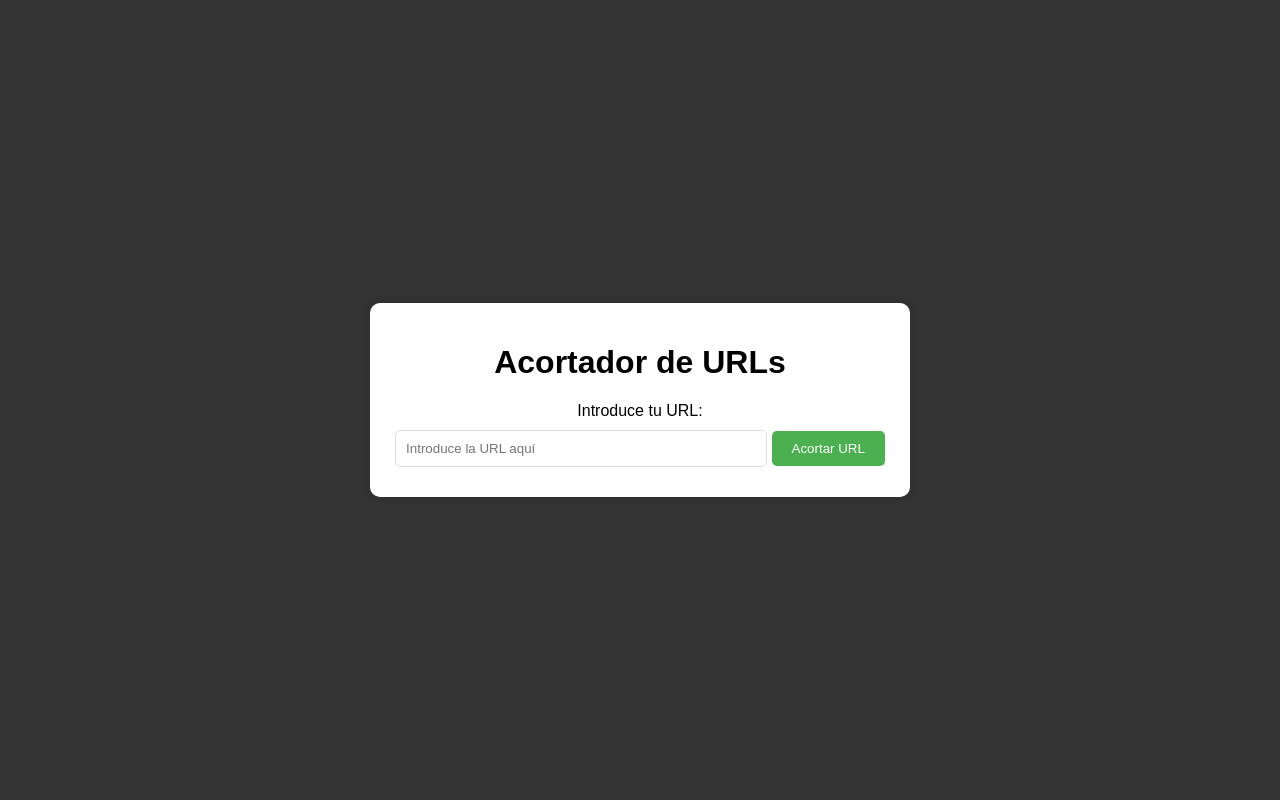
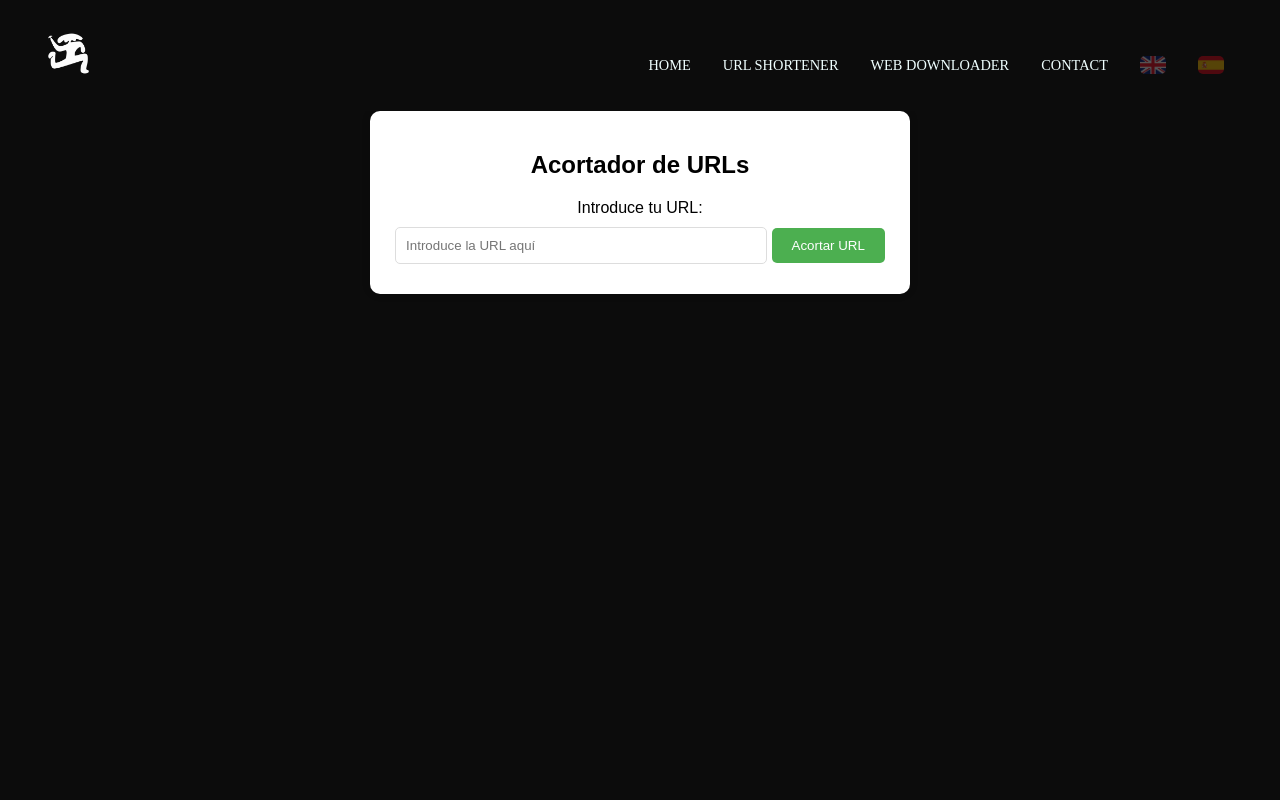
Before and after one commit to sporestudio/web-server, a Flask app: page / in a window 1280 px wide. Run offline with Flask 3, Linux system fonts and the light colour scheme.

Commit message:
style: Modify styles.css
Modify the style file and minor changes in index.html

```diff
--- a/url-shortener/static/style.css
+++ b/url-shortener/static/style.css
@@ -1,30 +1,239 @@
+/**** Theming ****/
+
+/* We can defined variables that can be modified easily */
+
 :root {
 
     /* Palette variables */
 
-    --main-color: #333;
-    --secondary-color: #ffffff;
-    --text-color: #141311;
-    --main-gradient: linear-gradient(135deg, #6a11cb, #2575fc);
+    --main-color: #0C0C0C;
+    --primary-color: #000000;
+    --secondary-color: #00272b;
+    --alternative-color: #00503f;
+    --text-color: #f0ffff;
+    --main-gradient: linear-gradient(24deg, #00272b, #00503f);
 
     /* Fonts variables */
 
-    --font-main: 'Poppins Thin';
-    --font-submain: 'Poppins Semibold';
+    --font-main: 'Larken DEMO bold';
+    --font-submain: 'Poppins Thin';
+    --font-header: 'Poppins Semibold';
     --font-text: 'Poppins Regular';
     --font-figure: 'Poppins Light';
 }
 
 
+/* Styles for the navigation bar */
+
+.nav-container {
+    /*background-color: var(--primary-color);*/
+    display: flex;
+    justify-content: space-between;
+    margin: auto 0;
+    background-color: var(--main-color);
+
+    position: sticky;
+    top: 0;
+}
+
+.logo-container {
+    width: auto;
+    height: auto;
+    padding: 20px 20px;
+    margin-left: 15px;
+}
+
+
+.header-img img {
+    width: 100%;
+    height: auto; /* This config make the header img responsive */
+}
+
+
+.nav-menu{
+    display: flex;
+    list-style: none;
+    justify-content: space-between;
+    margin-top: 6%;
+    margin-right: 40px;
+    width: fit-content;
+}
+
+.nav-menu a {
+    text-decoration: none;
+
+    background-image: linear-gradient(currentColor, currentColor);
+    background-position: 0% 100%;
+    background-repeat: no-repeat;
+    background-size: 0% 2px;
+    transition: background-size .3s; /* We will ensure that the transition of the animation resulting from the gradient has a smooth curve. */
+}
+
+.nav-menu a:hover, a:focus {
+    background-size: 100% 2px;
+}
+
+
+.sub-nav-items {
+    display: none; /*** it will only appear when user hovers the mouse over #sub-nav-button ***/
+    width: 10rem;
+    list-style: none;
+    background-color: var(--primary-color);
+    border-radius: 5px;
+    box-shadow: 0px 1px 2px var(--text-color);
+}
+
+
+.nav-item, .x-nav-item, .sub-nav-item {
+    padding: 0.9em 1em;
+    width: max-content;
+}
+
+.nav-bar-link {
+    font-family: var(--font-header);
+    color: var(--text-color);
+    font-size: 0.9em;
+}
+
+
+.subnav-bar-link {
+    font-family: var(--font-text);
+    color: var(--text-color);
+    font-size: 0.7em;
+}
+
+
+.sub-nav-button:hover > .sub-nav-items { /*** displays sub-nav menu whenever the mouse hovers over #sub-nav-button ***/
+    display: block;
+    position: absolute;
+}
+
+
+.menu-toggle, .menu-icon {
+    display: none;
+}
+
+
+.lang-selector {
+    border-radius: 5px;
+    opacity: 0.3;
+}
+
+
+.lang-selector:hover {
+    opacity: 1;
+    transition: background 0.6s ease, color 0.6s ease;
+}
+
+
+.nav-link {
+    font-family: var(--font-figure);
+    color: var(--text-color);
+}
+
+
+
 body {
     font-family: Arial, sans-serif;
-    display: flex;
-    justify-content: center;
-    align-items: center;
     height: 100vh;
     margin: 0;
     background-color: var(--main-color);
 }
+
+
+/* Main style container. Here we have the main one column distribution */
+
+.container-section {
+    display: flex;
+    flex-direction: column;
+    align-items: center;
+    justify-content: center;
+
+    margin-bottom: 2%;
+}
+
+
+.container-section h1 {
+    display: flex;
+    align-items: center;
+    justify-content: center;
+}
+
+
+.container-section h2 {
+    background-color: var(--primary-color);
+    height: auto;
+    width: auto;
+    padding: 60px 60px;
+    border-radius: 10px;
+
+    display: flex;
+    align-items: center;
+    justify-content: center;
+    margin-bottom: 2%;
+}
+
+
+
+.stretch-section {
+    gap: 5%;
+}
+
+
+.stretch-container {
+    margin-bottom: 2%;
+}
+
+
+/* Flexbox */
+
+.flex-container {
+    display:flex;
+    justify-content: space-between; /* Elements will display in flex mode */
+}
+
+
+.flex-container h2 {
+    margin: 0 15%;
+    display: flex;
+    align-items: center;
+    justify-content: center;
+
+    background-color: var(--primary-color);
+    height: 20%;
+    width: 20%;
+    padding: 2% 2%;
+    border-radius: 10px;
+}
+
+
+
+
+/* Styles related to text boxes */
+
+.text-container {
+    background-color: var(--primary-color);
+    height: 60%;
+    width: 50em;
+    padding: 60px 60px;
+    border-radius: 10px;
+}
+
+ .text-container h3 {
+    font-family: var(--font-submain);
+    font-size: .8em;
+    padding: 10px 0px;
+
+    display: flex;
+    align-items: center;
+    justify-content: center;
+}
+
+
+.text-container p {
+    font-size: .8em;
+}
+
 
 .container {
     text-align: center;
--- a/url-shortener/templates/index.html
+++ b/url-shortener/templates/index.html
@@ -6,7 +6,41 @@
         <title>Acortador de URLs</title>
         <link rel="stylesheet" href="{{ url_for('static', filename='style.css') }}"/>
     </head>
+    <header class="header">
+        <div class="nav-container" id="top">
+            <div class="logo-container">
+                <a href="https://sporestudio.me">
+                    <img src="assets/logo/logo.png" alt="spore-logo" width="67px" height="67px"/>
+                </a>
+            </div>
+            <!--SECTIONS AND NAVIGATION-->
+            <nav>
+
+                <!--Burguer menu-->
+                <input type="checkbox" id="menu-toggle" class="menu-toggle">
+                <label for="menu-toggle" class="menu-icon"><img src="assets/icons/bg-menu.png" alt="bg-menu" width="40px" height="40px"/></label>
+
+                <ul class="nav-menu">
+                    <li class="nav-item"><a href="https://sporestudio.me" class="nav-bar-link">HOME</a></li>
+                    <li class="nav-item"><a href="https://url.sporestudio.me" class="nav-bar-link">URL SHORTENER</a></li>
+                    <li class="nav-item"><a href="https://downs.sporestudio.me" class="nav-bar-link">WEB DOWNLOADER</a></li>
+                    <li class="nav-item"><a href="sites/en/contact.html" class="nav-bar-link">CONTACT</a></li>
+                    <li class="nav-item"> <!-- mostrará una pequeña bandera para cambiar el idioma del sitio web -->
+                        <a class="nav-link" href="index.html">
+                            <img src="assets/flags/flag-uk.jpg" class="lang-selector" alt="bandera de Reino Unido" width="26px" height="18px"/>
+                        </a>
+                    </li>
+                    <li class="nav-item">
+                        <a class="nav-link" href="index-es.html">
+                            <img src="assets/flags/flag-sp.jpg" class="lang-selector" id="lang-selected" alt="bandera de España" width="26px" height="18px"/>
+                        </a>
+                    </li>
+                </ul>
+            </nav>
+        </div>
+    </header>
     <body>
+        <section class="container-section stretch-section">
             <div class="container">
                 <h1>Acortador de URLs</h1>
 
@@ -26,5 +60,6 @@
                     </p>
                 {% endif %}
             </div>
+        </section>
     </body>
 </html>
```
Lines whose indentation alone changed are shown as unchanged.
